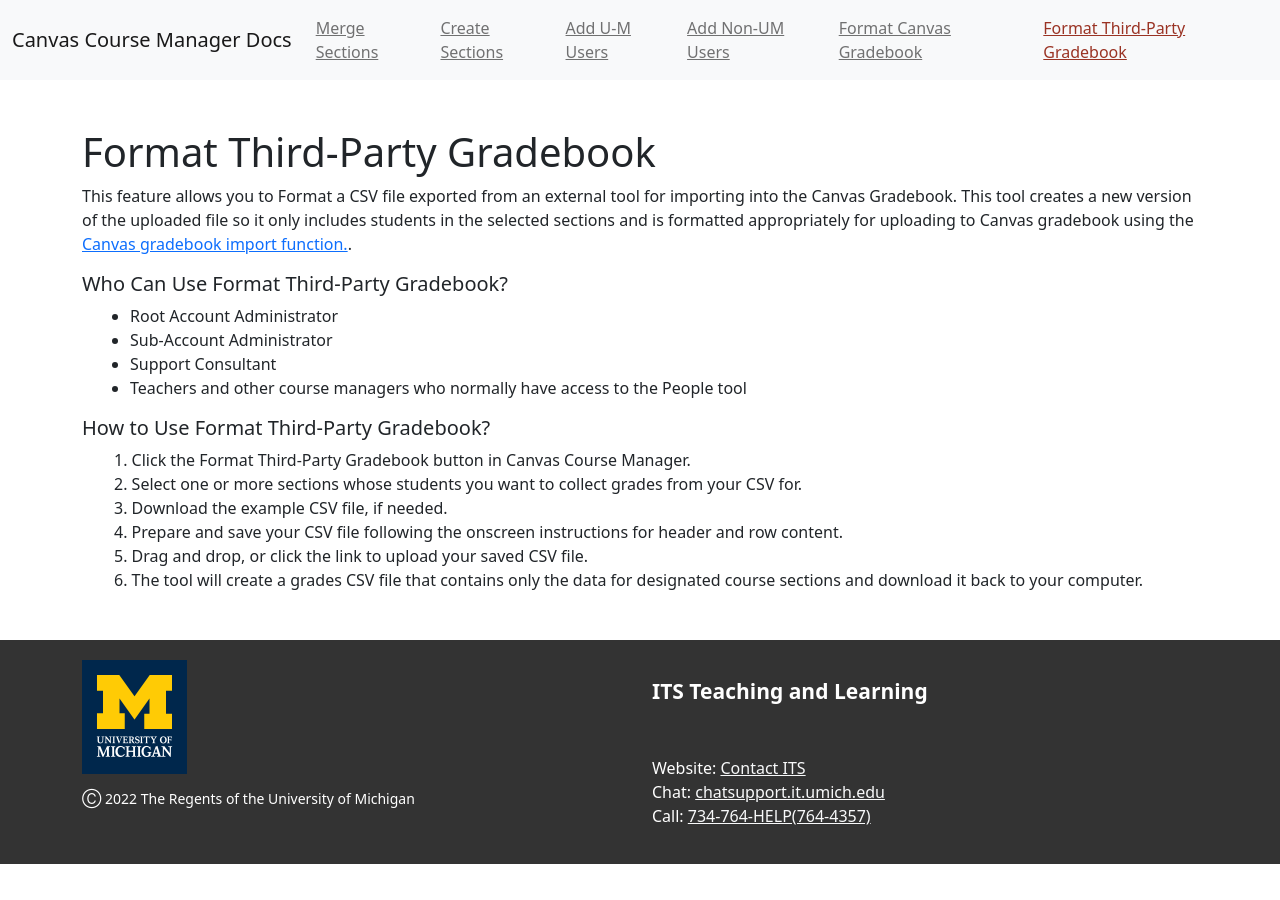
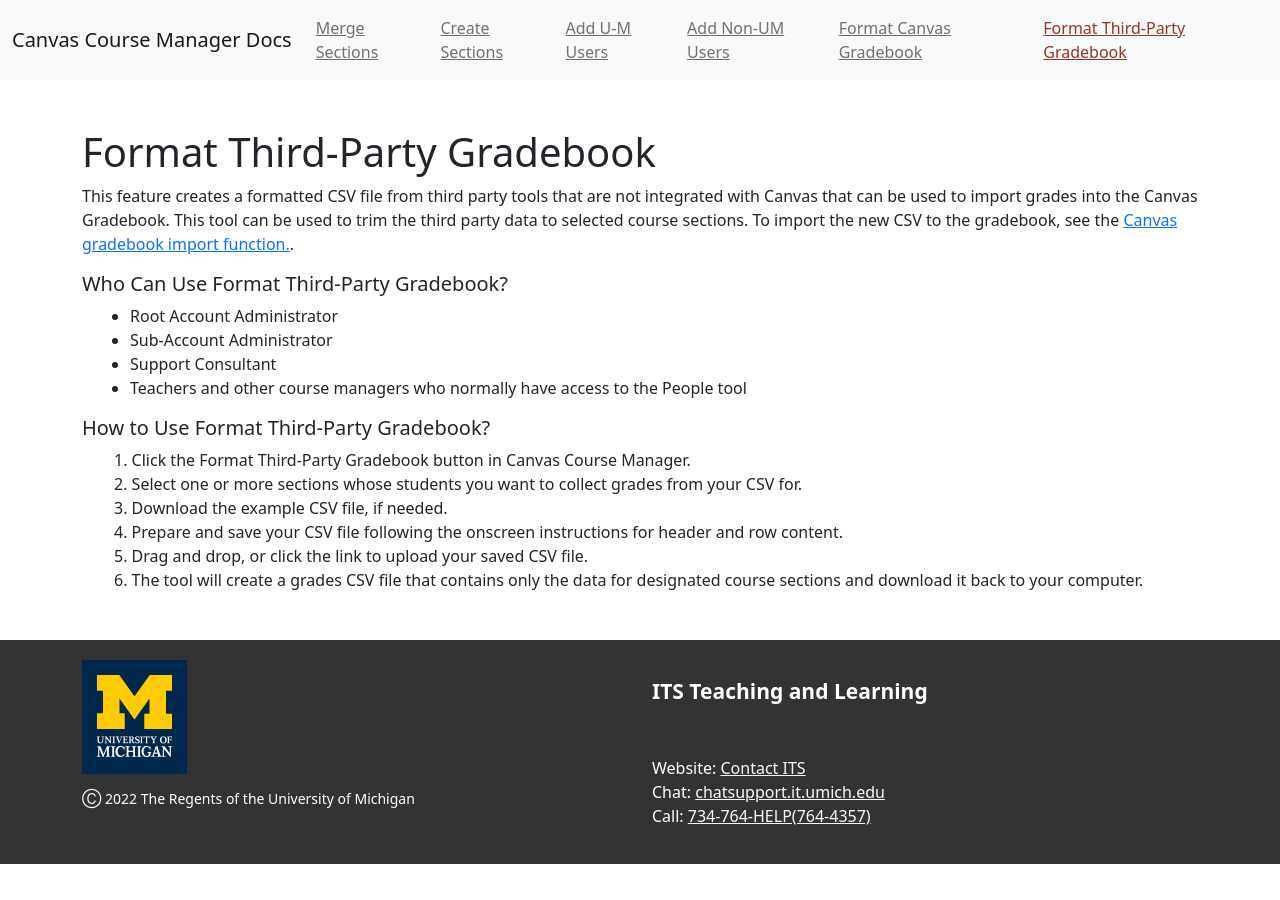
Before and after one commit to tl-its-umich-edu/canvas-course-manager-next, a Jekyll site: the page built from docs/gradebook-thirdparty.html, in a window 1280 px wide. Built offline with Jekyll 4.4.1, drawn with Linux system fonts in a browser that asks for light colours.

Commit message:
Update docs/gradebook-thirdparty.html
Co-authored-by: melindakraft <makraft@umich.edu>

```diff
--- a/docs/gradebook-thirdparty.html
+++ b/docs/gradebook-thirdparty.html
@@ -4,7 +4,7 @@
 ---
 
 <h1 class="mt-5">Format Third-Party Gradebook</h1>
-<p>This feature allows you to Format a CSV file exported from an external tool for importing into the Canvas Gradebook. This tool creates a new version of the uploaded file so it only includes students in the selected sections and is formatted appropriately for uploading to Canvas gradebook using the
+<p>This feature creates a formatted CSV file from third party tools that are not integrated with Canvas that can be used to import grades into the Canvas Gradebook. This tool can be used to trim the third party data to selected course sections. To import the new CSV to the gradebook, see the
   <a href="https://community.canvaslms.com/docs/DOC-12786-415255013" target="_blank">Canvas gradebook import function.</a>.
 </p>
 <h5>Who Can Use Format Third-Party Gradebook?</h5>
```
